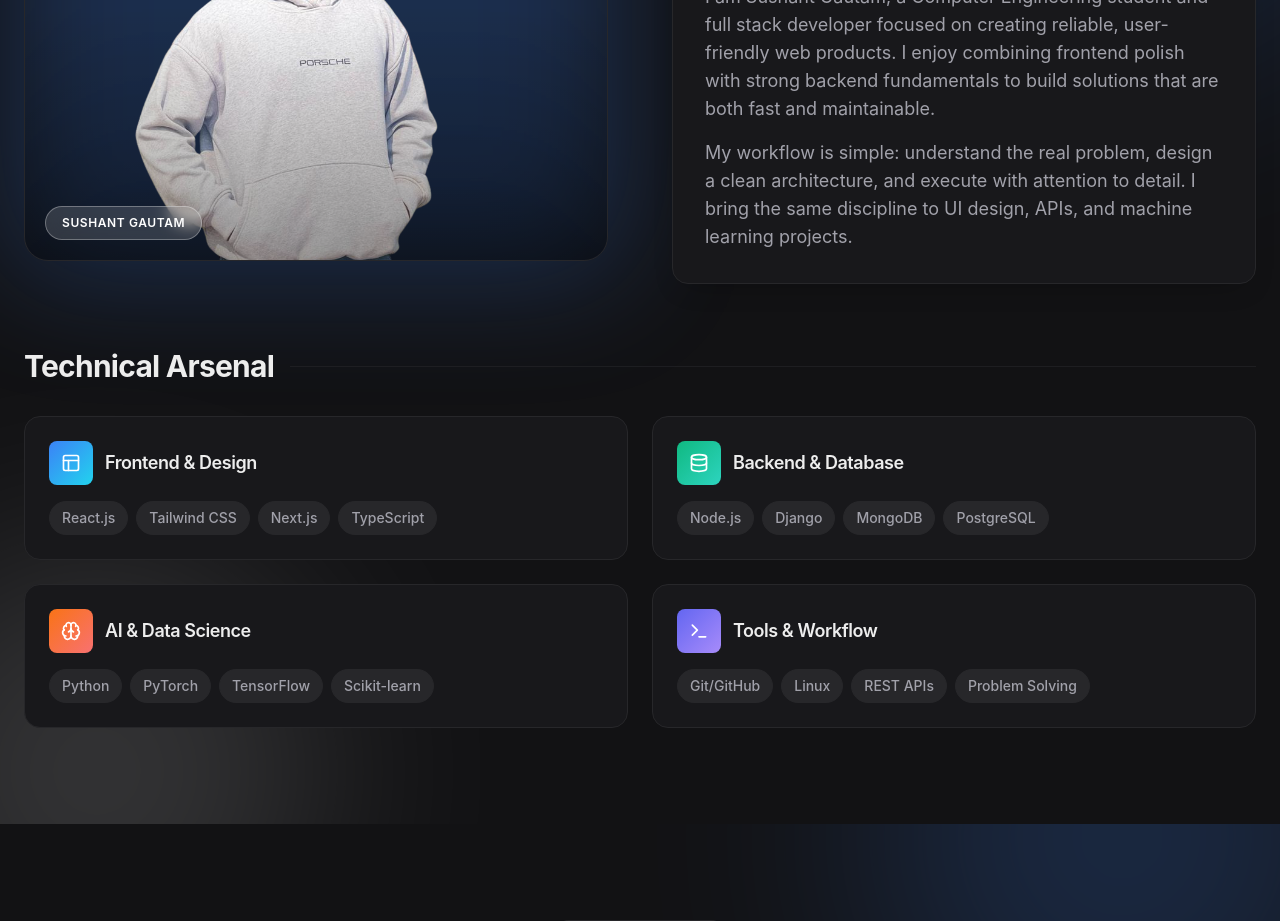
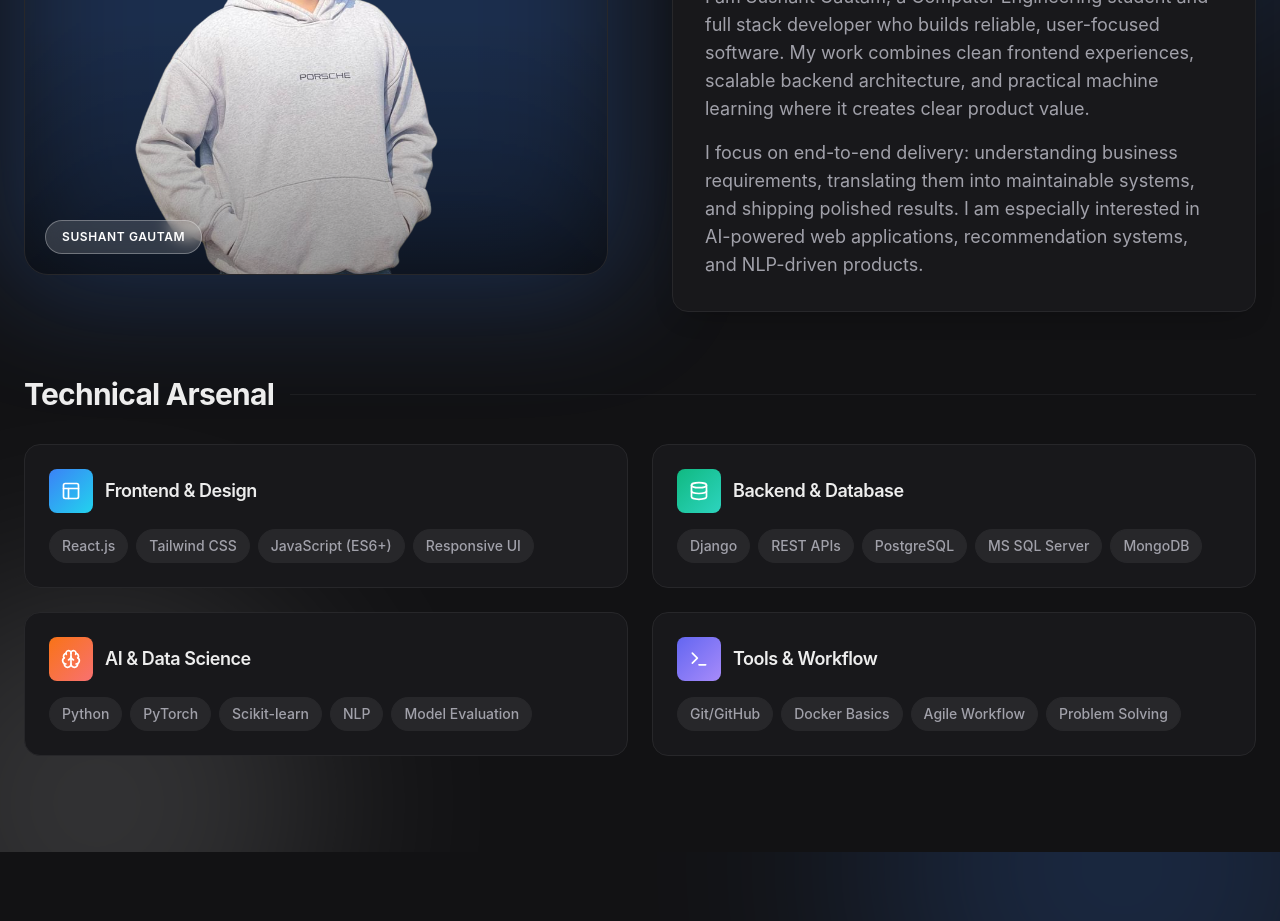
Before and after one commit to sushant347/Portfolio, a React (Create React App) app: page / in a window 1280 px wide. Shown: the part 1200-2121 px from the top of the page. Built offline with nearby package versions, Linux system fonts and the light colour scheme.

Commit message:
feat(about): strengthen CV profile copy and skill grouping

```diff
--- a/src/pages/About.jsx
+++ b/src/pages/About.jsx
@@ -7,28 +7,28 @@ const About = () => {
     {
       title: 'Frontend & Design',
       icon: <Layout className="w-5 h-5" />,
-      skills: ['React.js', 'Tailwind CSS', 'Next.js', 'TypeScript'],
+      skills: ['React.js', 'Tailwind CSS', 'JavaScript (ES6+)', 'Responsive UI'],
       color: 'from-blue-500 to-cyan-400',
       delay: 100,
     },
     {
       title: 'Backend & Database',
       icon: <Database className="w-5 h-5" />,
-      skills: ['Node.js', 'Django', 'MongoDB', 'PostgreSQL'],
+      skills: ['Django', 'REST APIs', 'PostgreSQL', 'MS SQL Server', 'MongoDB'],
       color: 'from-emerald-500 to-teal-400',
       delay: 200,
     },
     {
       title: 'AI & Data Science',
       icon: <Brain className="w-5 h-5" />,
-      skills: ['Python', 'PyTorch', 'TensorFlow', 'Scikit-learn'],
+      skills: ['Python', 'PyTorch', 'Scikit-learn', 'NLP', 'Model Evaluation'],
       color: 'from-orange-500 to-red-400',
       delay: 300,
     },
     {
       title: 'Tools & Workflow',
       icon: <Terminal className="w-5 h-5" />,
-      skills: ['Git/GitHub', 'Linux', 'REST APIs', 'Problem Solving'],
+      skills: ['Git/GitHub', 'Docker Basics', 'Agile Workflow', 'Problem Solving'],
       color: 'from-indigo-500 to-violet-400',
       delay: 400,
     },
@@ -123,10 +123,10 @@ const About = () => {
               }}
             >
               <p className="text-base md:text-lg leading-relaxed" style={{ color: 'var(--text-secondary)' }}>
-                I am Sushant Gautam, a Computer Engineering student and full stack developer focused on creating reliable, user-friendly web products. I enjoy combining frontend polish with strong backend fundamentals to build solutions that are both fast and maintainable.
+                I am Sushant Gautam, a Computer Engineering student and full stack developer who builds reliable, user-focused software. My work combines clean frontend experiences, scalable backend architecture, and practical machine learning where it creates clear product value.
               </p>
               <p className="text-base md:text-lg leading-relaxed mt-4" style={{ color: 'var(--text-secondary)' }}>
-                My workflow is simple: understand the real problem, design a clean architecture, and execute with attention to detail. I bring the same discipline to UI design, APIs, and machine learning projects.
+                I focus on end-to-end delivery: understanding business requirements, translating them into maintainable systems, and shipping polished results. I am especially interested in AI-powered web applications, recommendation systems, and NLP-driven products.
               </p>
             </div>
           </div>
```
